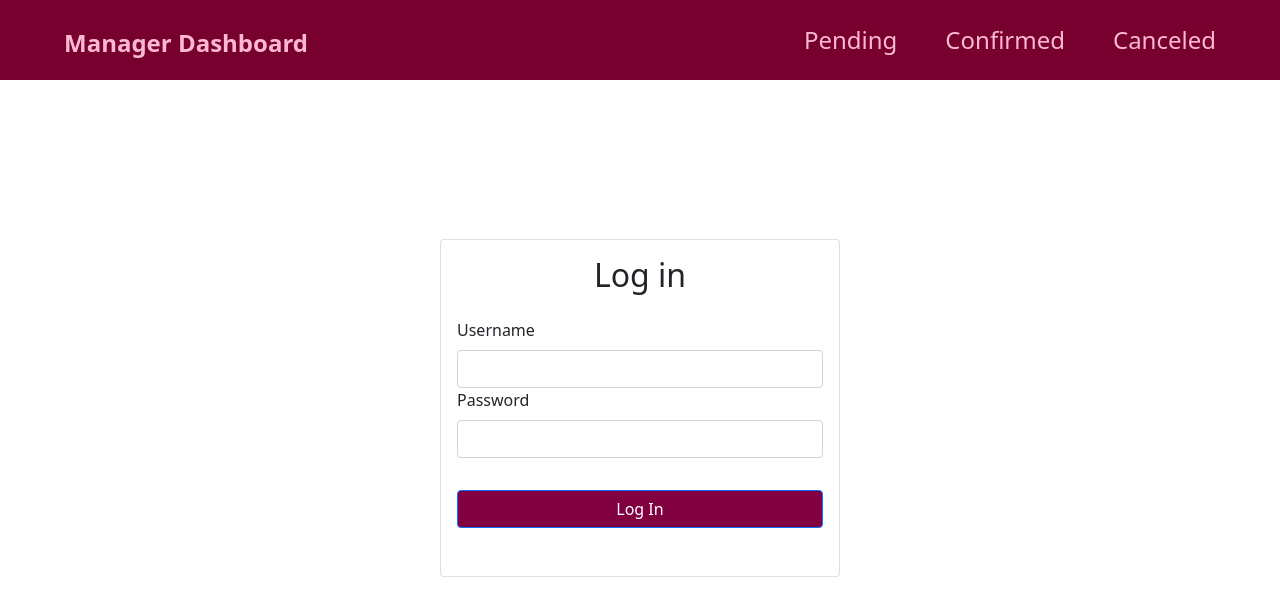
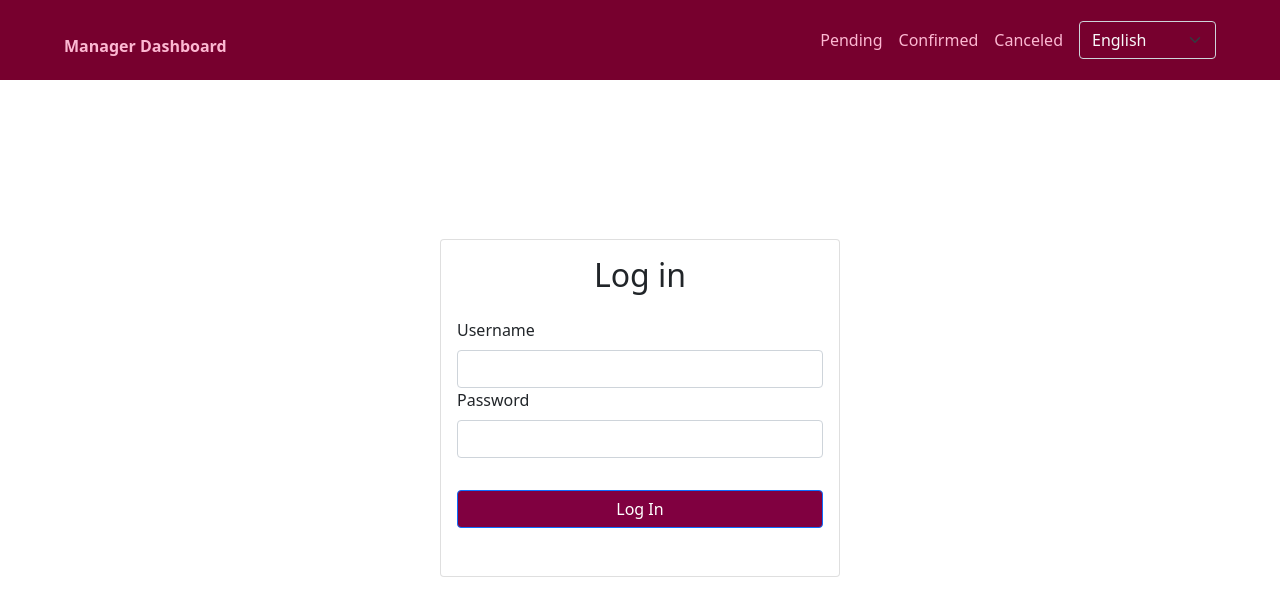
Before and after one commit to yuriy-kuzin-webdev/react-dc-manager, a React (Create React App) app: page / in a window 1280 px wide. Shown: the top 616 px of the page. Built offline with nearby package versions, Linux system fonts and the light colour scheme; no server answers.

Commit message:
added languages to navigation

```diff
--- a/src/components/Layout/MainNavigation.js
+++ b/src/components/Layout/MainNavigation.js
@@ -1,25 +1,51 @@
 import React, { useContext } from "react";
 import { Link } from "react-router-dom";
-import classes from './MainNavigation.module.css'
+import classes from "./MainNavigation.module.css";
 import DcContext from "../../store/dc-context";
+import Form from "react-bootstrap/Form";
+
+const menuLocale = [
+  ["Pending","Confirmed","Canceled"],
+  ["Ожидает рассмотрения ","Подтверждено","Отменено"],
+  ["Очікує на розгляд", "Підтверджено", "Скасовано"]
+]
 
 export default function MainNavigation() {
-  const context = useContext(DcContext)
+  const context = useContext(DcContext);
+  function handleLanguage(e) {
+    context.setLanguageCode(parseInt(e.target.value));
+  }
   return (
     <header className={classes.header}>
       <div className={classes.logo}>
-        <Link to="/">Manager Dashboard{context.currentManager && ` for ${context.currentManager.clinicName}`}</Link>
+        <Link to="/">
+          Manager Dashboard
+          {context.currentManager &&
+            ` for ${context.currentManager.clinicName}`}
+        </Link>
       </div>
       <nav>
         <ul>
           <li>
-            <Link to="/pending">Pending</Link>
+            <Link to="/pending">{menuLocale[context.languageCode][0]}</Link>
           </li>
           <li>
-            <Link to="/confirmed">Confirmed</Link>
+            <Link to="/confirmed">{menuLocale[context.languageCode][1]}</Link>
           </li>
           <li>
-            <Link to="/canceled">Canceled</Link>
+            <Link to="/canceled">{menuLocale[context.languageCode][2]}</Link>
+          </li>
+          <li>
+            <Form.Select
+              style={{ backgroundColor: "#77002e" }}
+              className="text-light"
+              defaultValue={context.languageCode}
+              onChange={handleLanguage}
+            >
+              <option value="0">English</option>
+              <option value="1">Русский</option>
+              <option value="2">Українська</option>
+            </Form.Select>
           </li>
         </ul>
       </nav>
--- a/src/components/Layout/MainNavigation.module.css
+++ b/src/components/Layout/MainNavigation.module.css
@@ -23,12 +23,12 @@
 }
 
 .header li {
-    margin-left: 3rem;
+  margin-left: 1rem;
 }
 
 .header a {
   text-decoration: none;
-    font-size: 1.5rem;
+  font-size: 1.0rem;
   color: #fcb8d2;
 }
 
--- a/src/store/dc-context.js
+++ b/src/store/dc-context.js
@@ -19,7 +19,7 @@ const DcContext = createContext({
 export function DcContextProvider(props) {
   const api = "http://localhost:31437/api/";
 
-  const [langCode, setLangCode] = useState(2);
+  const [langCode, setLangCode] = useState(0);
 
   const [userAppointments, setUserAppointments] = useState([]);
   const [userClients, setUserClients] = useState([]);
```
Lines whose indentation alone changed are shown as unchanged.
